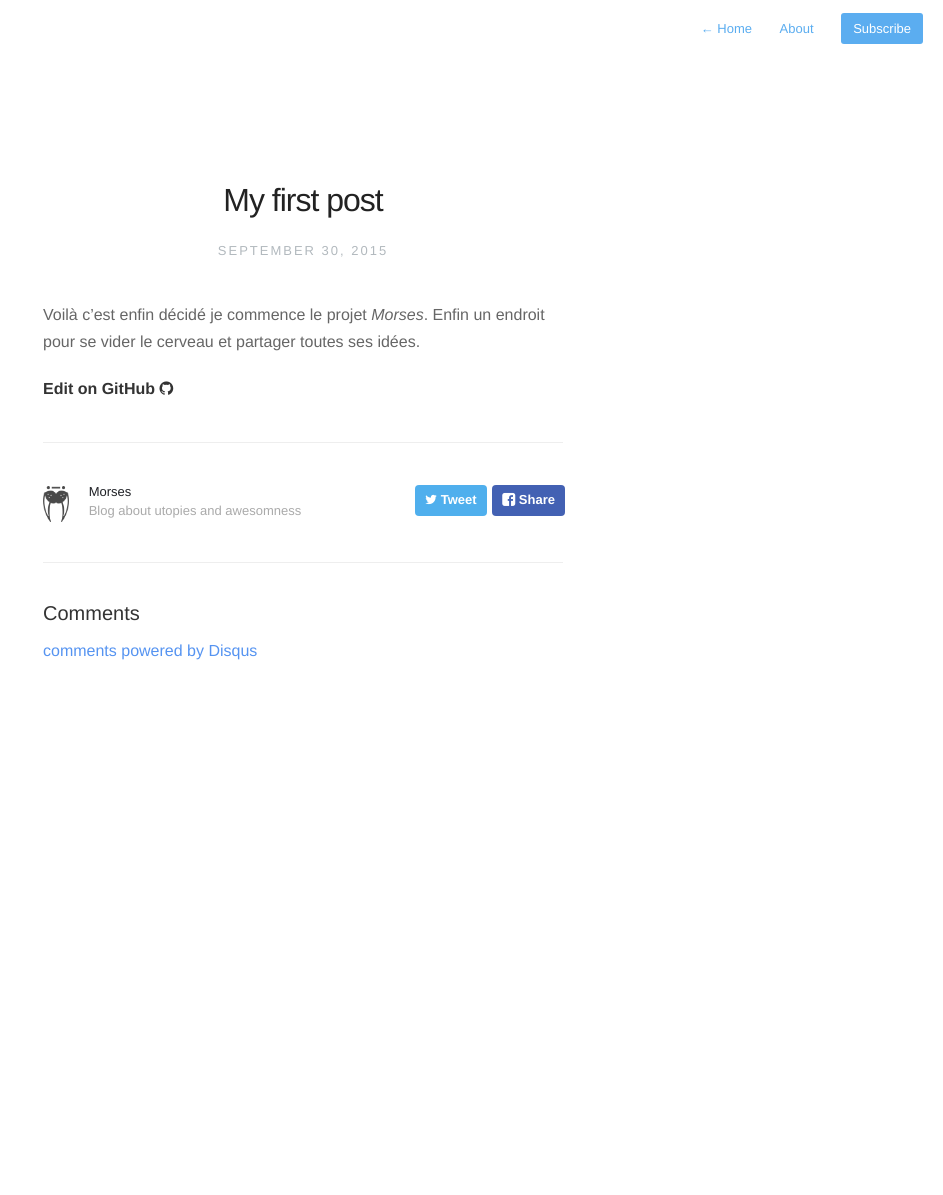
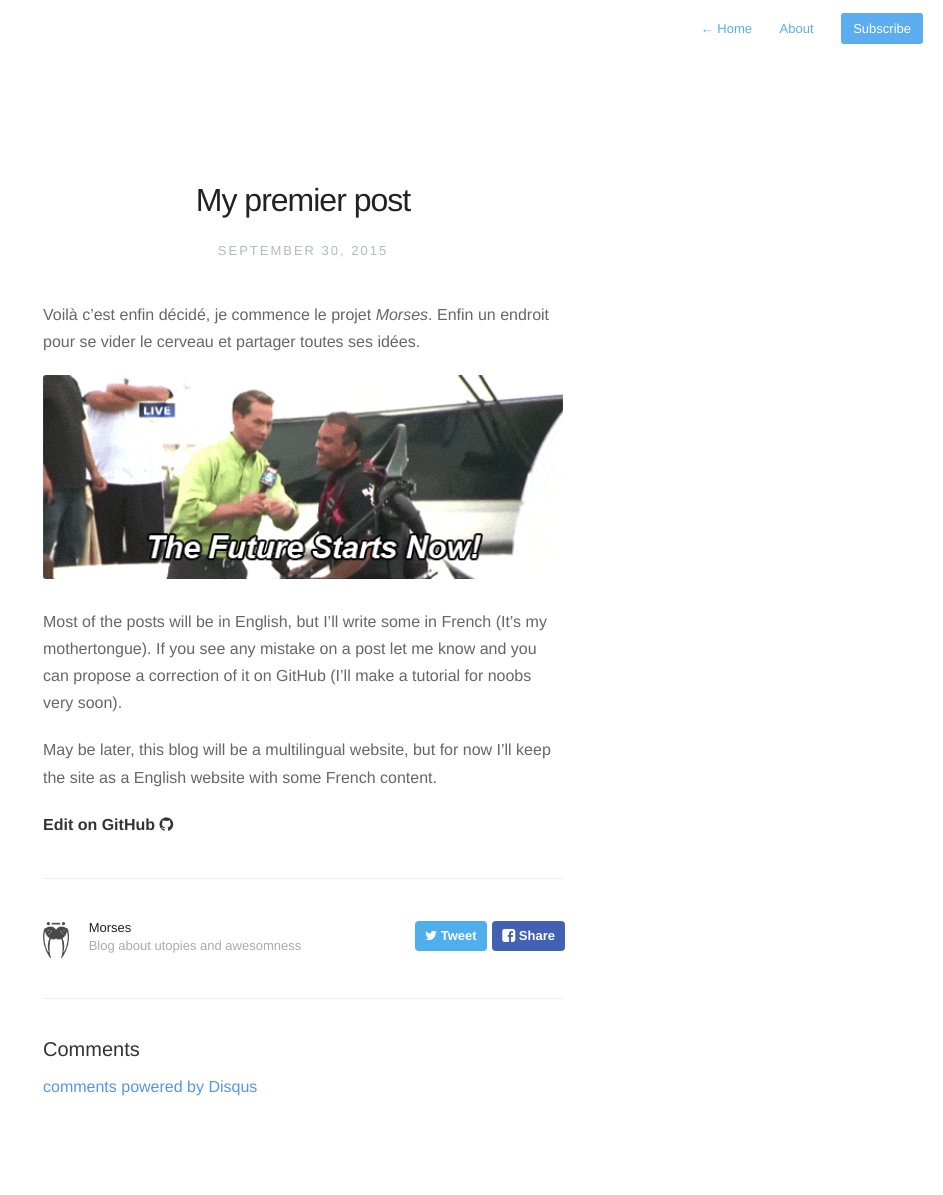
Before and after one commit to mors-es/mors-es.github.io, a Jekyll site: the page built from _posts/2015-09-30-my-first-post.md, in a window 1280 px wide. Shown: the whole page, without its empty margins (337-1280 px from the left). Built offline with Jekyll 4.4.1, drawn with Linux system fonts in a browser that asks for light colours; nearby versions of some CDN libraries; Markdown is read by kramdown in place of the engine named in the settings; comment, search, counter and statistics services are not loaded; before the commit the page ends 900 px from its top, so only the background shows below that.

Commit message:
first post

```diff
--- a/_config.yml
+++ b/_config.yml
@@ -4,7 +4,6 @@ meta_description: "Morses: Tech & Socials stuff"
 
 aboutPage: true
 
-source: ./_site
 markdown: redcarpet
 highlighter: pygments
 
--- a/_posts/2015-09-30-my-first-post.md
+++ b/_posts/2015-09-30-my-first-post.md
@@ -1,9 +1,14 @@
 ---
-title:  "My first post"
-language: 'Fr'
+title:  "My premier post"
 date:   2015-09-30 10:18:00
-description: Thriller Comedy Horror
+description: "L'origine of everythings"
 path: 2015-09-30-my-first-post.md
 ---
 
-Voilà c'est enfin décidé je commence le projet *Morses*. Enfin un endroit pour se vider le cerveau et partager toutes ses idées.
+Voilà c'est enfin décidé, je commence le projet *Morses*. Enfin un endroit pour se vider le cerveau et partager toutes ses idées.
+
+![This is just the beginning](/assets/images/posts/start.gif)
+
+Most of the posts will be in English, but I'll write some in French (It's my mothertongue). If you see any mistake on a post let me know and you can propose a correction of it on GitHub (I'll make a tutorial for noobs very soon).
+
+May be later, this blog will be a multilingual website, but for now I'll keep the site as a English website with some French content.
```
Also changed, not shown: Gemfile.lock (added), assets/images/posts/start.gif (added).
